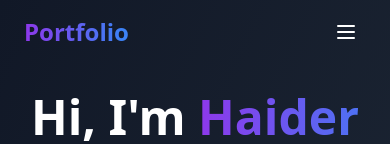
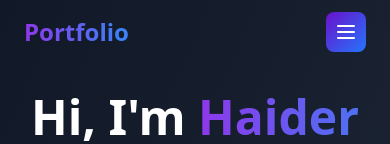
Before and after one commit to Haiderr-Ali/Haider-Ali-Portfolio, a React (Vite) app: page / in a window 390 px wide. Shown: the top 144 px of the page. Built offline with nearby package versions, Linux system fonts and the light colour scheme.

Commit message:
changes in mobile menu button

```diff
--- a/src/components/Navbar.tsx
+++ b/src/components/Navbar.tsx
@@ -21,7 +21,7 @@ const Navbar = () => {
     { name: 'Experience', href: '#experience' },
     { name: 'Projects', href: '#projects' },
 
-    { name: '⬇ Resume', href: '/public/resume.pdf' }
+    // { name: '⬇ Resume', href: '/public/resume.pdf' }
   ];
 
   return (
@@ -70,15 +70,29 @@ const Navbar = () => {
 
           {/* Mobile Menu Button */}
           <motion.button
-            className={`md:hidden p-2 rounded-lg ${
+  className={`md:hidden p-2 rounded-lg transition-all duration-300 ${
     isScrolled ? 'text-gray-900' : 'text-white'
   }`}
   onClick={() => setIsMenuOpen(!isMenuOpen)}
-            whileHover={{ scale: 1.1 }}
-            whileTap={{ scale: 0.9 }}
+  style={{
+    background: isMenuOpen
+      ? 'linear-gradient(135deg, #ff7e5f, #feb47b)'
+      : 'linear-gradient(135deg, #6a11cb, #2575fc)',
+  }}
+  whileHover={{
+    scale: 1.1,
+    rotate: isMenuOpen ? 90 : 0,
+    boxShadow: '0px 4px 15px rgba(0, 0, 0, 0.3)',
+  }}
+  whileTap={{
+    scale: 0.9,
+    rotate: isMenuOpen ? -90 : 0,
+    boxShadow: '0px 2px 10px rgba(0, 0, 0, 0.2)',
+  }}
 >
   {isMenuOpen ? <X size={24} /> : <Menu size={24} />}
 </motion.button>
+
         </div>
 
         {/* Mobile Navigation */}
```
Lines whose indentation alone changed are shown as unchanged.
